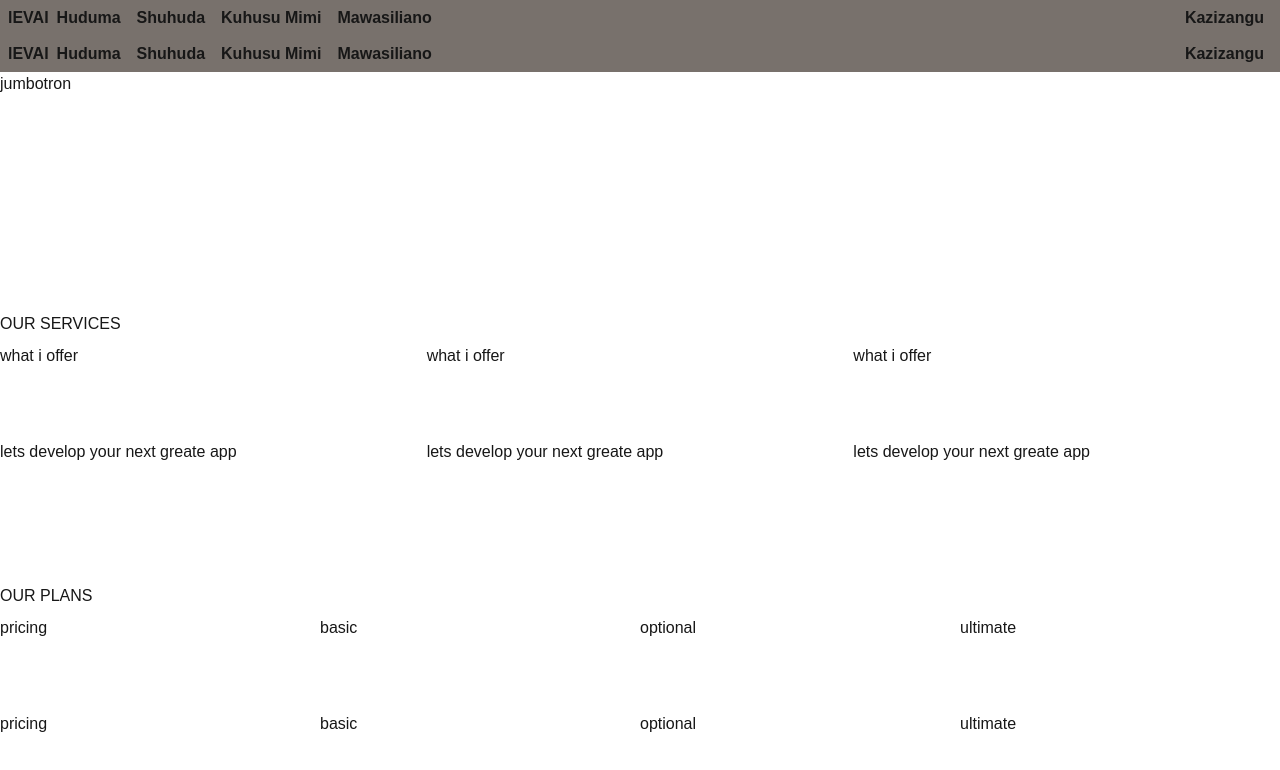
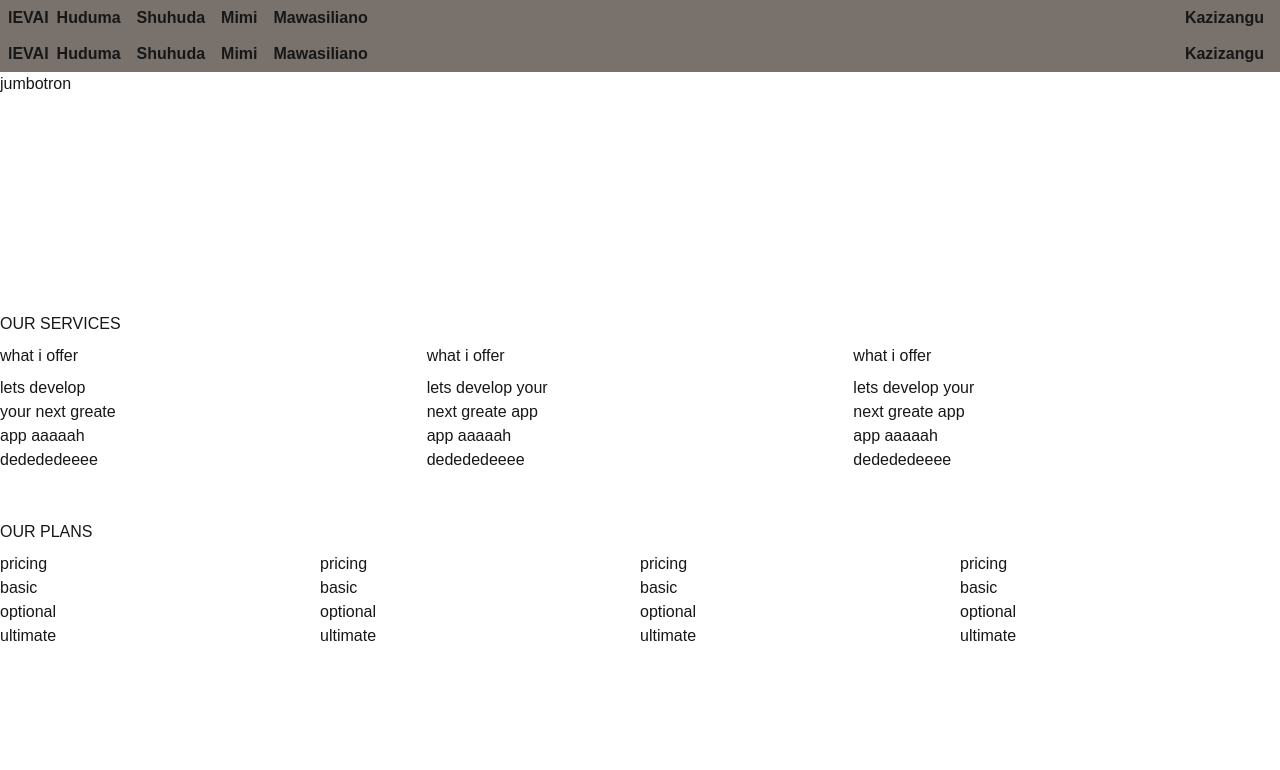
Before and after one commit to alex-solomon-elias-mvungi/alex-solomon-elias-mvungi, a Next.js app: page /home/huduma in a window 1280 px wide. Shown: the top 770 px of the page. Built offline with nearby package versions, Linux system fonts and the light colour scheme.

Commit message:
third commit 1:35 11/7/2024 improved the shuhuda page

```diff
--- a/app/components/home/nav/page.tsx
+++ b/app/components/home/nav/page.tsx
@@ -27,7 +27,7 @@ export default function Nav() {
                          <li className="flex self-center mx-2 font-bold">
                             <Link href={{
                                 pathname:'/home/mimi'
-                            }}>Kuhusu Mimi</Link>
+                            }}>Mimi</Link>
                         </li>
 
                          <li className="flex self-center mx-2 font-bold">
--- a/app/home/huduma/page.tsx
+++ b/app/home/huduma/page.tsx
@@ -5,27 +5,45 @@ export default function huduma() {
       <div className='w-full h-full'>
       <div className='w-full h-48 bg-white'>jumbotron</div>
 
-      <div className='mb-12 mt-12 grid grid-rows-[2rem,6rem,6rem] grid-cols-[1fr,1fr,1fr]'>
+      <div className='mb-12 mt-12 grid grid-rows-[2rem,2rem,6rem] grid-cols-[1fr,1fr,1fr]'>
         <h1 className='col-start-1 col-end-4 row-start-1 row-end-2 justify-content place-items-center'>OUR SERVICES</h1>
         <div className='col-start-1 col-end-2 row-start-2 row-end-3'>what i offer</div>
         <div className='col-start-2 col-end-3 row-start-2 row-end-3'>what i offer</div>
         <div className='col-start-3 col-end-4 row-start-2 row-end-3'>what i offer</div>
-        <div className='col-start-1 col-end-2 row-start-3 row-end-4'>lets develop your next greate app</div>
-        <div className='col-start-2 col-end-3 row-start-3 row-end-4'>lets develop your next greate app</div>
-        <div className='col-start-3 col-end-4 row-start-3 row-end-4'>lets develop your next greate app</div>
+        <div className='col-start-1 col-end-2 row-start-3 row-end-4'>lets develop <br/> your next greate <br/> app aaaaah <br/>dedededeeee</div>
+        <div className='col-start-2 col-end-3 row-start-3 row-end-4'>lets develop your <br/> next greate app  <br/> app aaaaah <br/>dedededeeee</div>
+        <div className='col-start-3 col-end-4 row-start-3 row-end-4'>lets develop your <br/> next greate app  <br/> app aaaaah <br/>dedededeeee</div>
       </div>
 
-      <div className='grid grid-rows-[2rem,6rem,6rem] grid-cols-[1fr,1fr,1fr,1fr]'>
+      <div className='mt-6 grid grid-rows-[2rem] grid-cols-[1fr,1fr,1fr,1fr]'>
         <h1 className='col-start-1 col-end-5 row-start-1 row-end-2'>OUR PLANS</h1>
-        <h1 className='col-start-1 col-end-2 row-start-2 row-end-3'>pricing</h1>
-        <div className='col-start-2 col-end-3 row-start-2 row-end-3'>basic</div>
-        <div className='col-start-3 col-end-4 row-start-2 row-end-3'>optional</div>
-        <div className='col-start-4 col-end-5 row-start-2 row-end-3'>ultimate</div>
+        <div className='flex flex-col'>
+          <h1 className=''>pricing</h1>
+          <div className=''>basic</div>
+          <div className=''>optional</div>
+          <div className=''>ultimate</div>
+        </div >
 
-        <h1 className='col-start-1 col-end-2 row-start-3 row-end-4'>pricing</h1>
-        <div className='col-start-2 col-end-3 row-start-3 row-end-4'>basic</div>
-        <div className='col-start-3 col-end-4 row-start-3 row-end-4'>optional</div>
-        <div className='col-start-4 col-end-5 row-start-3 row-end-4'>ultimate</div>
+        <div className='col-start-1 col-end-2 row-start-2 row-end-3 flex flex-col'>
+          <h1 className=''>pricing</h1>
+          <div className=''>basic</div>
+          <div className=''>optional</div>
+          <div className=''>ultimate</div>
+        </div>
+
+         <div className='col-start-2 col-end-3 row-start-2 row-end-3 flex flex-col'>
+          <h1 className=''>pricing</h1>
+          <div className=''>basic</div>
+          <div className=''>optional</div>
+          <div className=''>ultimate</div>
+        </div>
+
+         <div className='col-start-3 col-end-4 row-start-2 row-end-3 flex flex-col'>
+          <h1 className=''>pricing</h1>
+          <h3 className=''>basic</h3>
+          <h3 className=''>optional</h3>
+          <h3 className=''>ultimate</h3>
+        </div>
       </div>
     </div>
   )
--- a/app/home/mawasiliano/page.tsx
+++ b/app/home/mawasiliano/page.tsx
@@ -3,27 +3,30 @@ import Form from "next/form";
 export default function Mawasiliano() {
 
     return (
-        <Form action="/submit" className="w-full h-full grid grid-rows-[50px,50px,50px,50px,50px,50px,50px] grid-cols-[6rem,14rem] justify-center justify-items-center">
+        <div className="w-full grid h-screen" style={{ justifyContent: "center", alignContent: "center"}}>
+             <Form action="/submit" className="w-full h-full grid grid-rows-[50px,50px,50px,50px,50px,100px,70px] grid-cols-[8rem,16rem] ">
 
             <label htmlFor="jinaLaKwanza" className="mr-3 row-start-1 row-span-1 col-start-1 col-end-2">jinaLaKwanza</label>
-            <input type="text" name="jinaLaKwanza" id="JinaLaKwanza" className="h-6 w-30 mr-3 row-start-1 row-span-1 col-start-2 col-end-3 justify-center place-items-center"/>
+            <input type="text" name="jinaLaKwanza" id="JinaLaKwanza" className="border rounded-md h-7 w-30 mr-3 row-start-1 row-span-1 col-start-2 col-end-3 justify-center place-items-center"/>
 
             <label htmlFor="jinaLaKati" className="mr-3 mr-3 row-start-2 row-span-1 col-start-1 col-end-2">JinaLaKati</label>
-            <input type="text" name="jinaLaKati" id="jinaLaKati" className="h-6 w-30 mr-3 row-start-2 row-span-1 col-start-2 col-end-3 justify-center place-items-center"/>
+            <input type="text" name="jinaLaKati" id="jinaLaKati" className="h-7 w-30 mr-3 border rounded-md row-start-2 row-span-1 col-start-2 col-end-3 justify-center place-items-center"/>
 
             <label htmlFor="JinaLaMwisho" className="mr-3 mr-3 row-start-3 row-span-1 col-start-1 col-end-2">JinaLaMwisho</label>
-            <input type="text" name="JinaLaMwisho" id="JinaLaMwisho" className="h-6 w-30 mr-3 row-start-3 row-span-1 col-start-2 col-end-3 justify-center place-items-center"/>
+            <input type="text" name="JinaLaMwisho" id="JinaLaMwisho" className="h-7 w-30 mr-3 border rounded-md row-start-3 row-span-1 col-start-2 col-end-3 justify-center place-items-center"/>
 
             <label htmlFor="baruaPepe" className="mr-3 mr-3 row-start-4 row-span-1 col-start-1 col-end-2">baruaPepe</label>
-            <input type="text" name="baruaPepe" id="paruaPepe" className="h-6 w-30 mr-3 row-start-4 row-span-1 col-start-2 col-end-3 justify-center place-items-center"/>
+            <input type="text" name="baruaPepe" id="paruaPepe" className="h-7 w-30 mr-3 border rounded-md row-start-4 row-span-1 col-start-2 col-end-3 justify-center place-items-center"/>
 
              <label htmlFor="nambaYaSimu" className="mr-3 mr-3 row-start-5 row-span-1 col-start-1 col-end-2">NambaYaSimu</label>
-            <input type="text" name="nambaYaSimu" id="nambaYaSimu" className="h-6 w-30 mr-3 row-start-5 row-span-1 col-start-2 col-end-3 justify-center place-items-center"/>
+            <input type="text" name="nambaYaSimu" id="nambaYaSimu" className="h-7 w-30 mr-3 border rounded-md row-start-5 row-span-1 col-start-2 col-end-3 justify-center place-items-center"/>
 
              <label htmlFor="nambaYaSimu" className="mr-3 mr-3 row-start-6 row-span-1 col-start-1 col-end-2">Maelezo</label>
-             <input type="text" name="nambaYaSimu" id="nambaYaSimu" className="h-6 w-30 mr-3 row-start-6 row-span-1 col-start-2 col-end-3 justify-center place-items-center"/>
+             <textarea  name="nambaYaSimu" id="nambaYaSimu" className="h-16 w-30 mr-3 border rounded-md row-start-6 row-span-1 col-start-2 col-end-3 justify-center place-items-center"/>
 
-            <button className="h-6 w-30 mr-3 row-start-7 row-span-1 col-start-2 col-end-3 justify-center place-items-center">Wasilisha</button>
-        </Form>
+            <button className="h-6 w-30 mr-3 row-start-7 row-span-1 col-start-2 col-end-3 justify-center place-items-center border border-transparent rounded-full bg-amber-300">Wasilisha</button>
+
+            </Form>
+       </div>
     )
 }
```
Also changed, not shown: app/home/shuhuda/page.tsx (+115 -4 lines).
